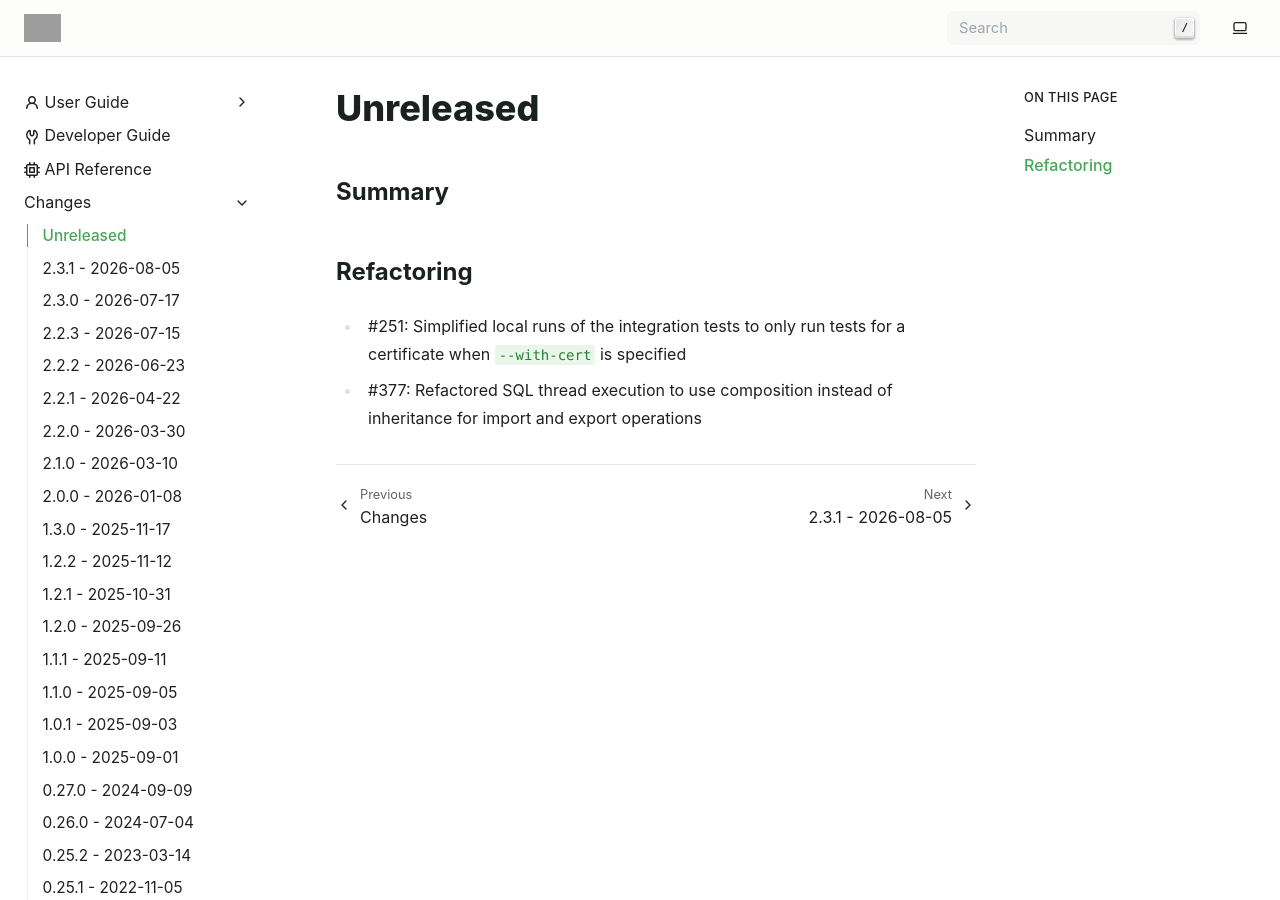
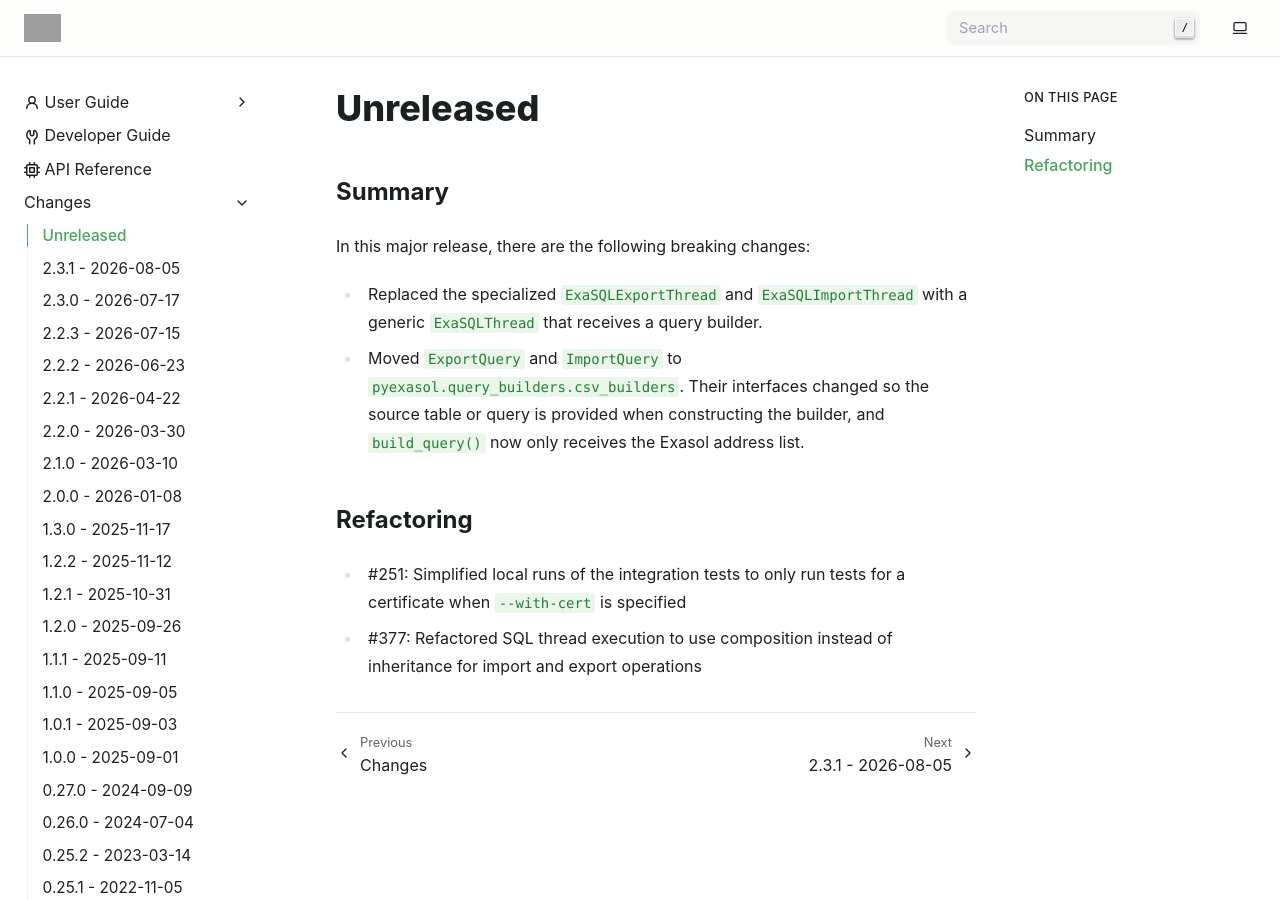
Before and after one commit to exasol/pyexasol, a Sphinx documentation site: the page built from doc/changes/unreleased.md, in a window 1280 px wide and 900 px high. Built offline with Sphinx 7.4.7, drawn with Linux system fonts in a browser that asks for light colours; grey boxes are pictures that could not be loaded.

Commit message:
Make clearer this is a breaking, major change

```diff
--- a/doc/changes/unreleased.md
+++ b/doc/changes/unreleased.md
@@ -1,6 +1,14 @@
 # Unreleased
 
 ## Summary
+
+In this major release, there are the following breaking changes:
+* Replaced the specialized `ExaSQLExportThread` and `ExaSQLImportThread`
+  with a generic `ExaSQLThread` that receives a query builder.
+* Moved `ExportQuery` and `ImportQuery` to
+  `pyexasol.query_builders.csv_builders`. Their interfaces changed so the source table
+  or query is provided when constructing the builder, and `build_query()` now only
+  receives the Exasol address list.
 
 ## Refactoring
 
```
